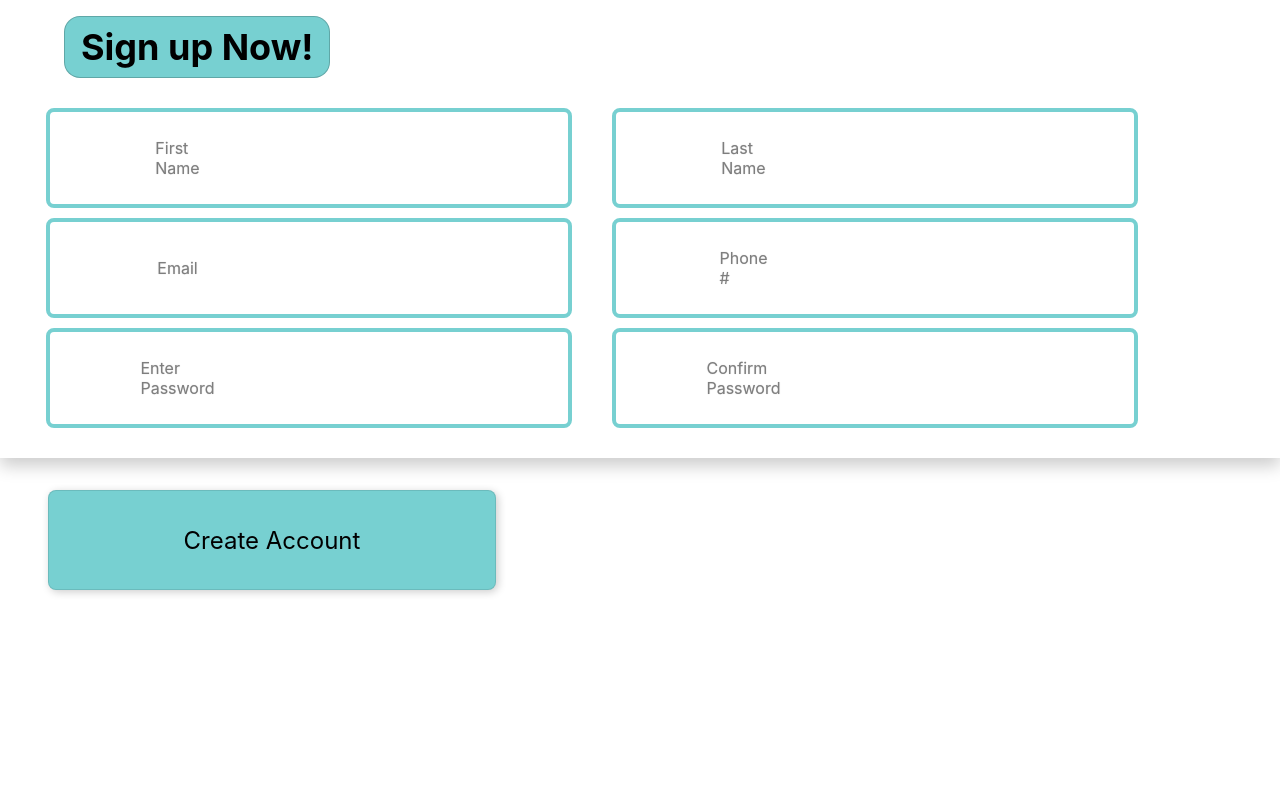
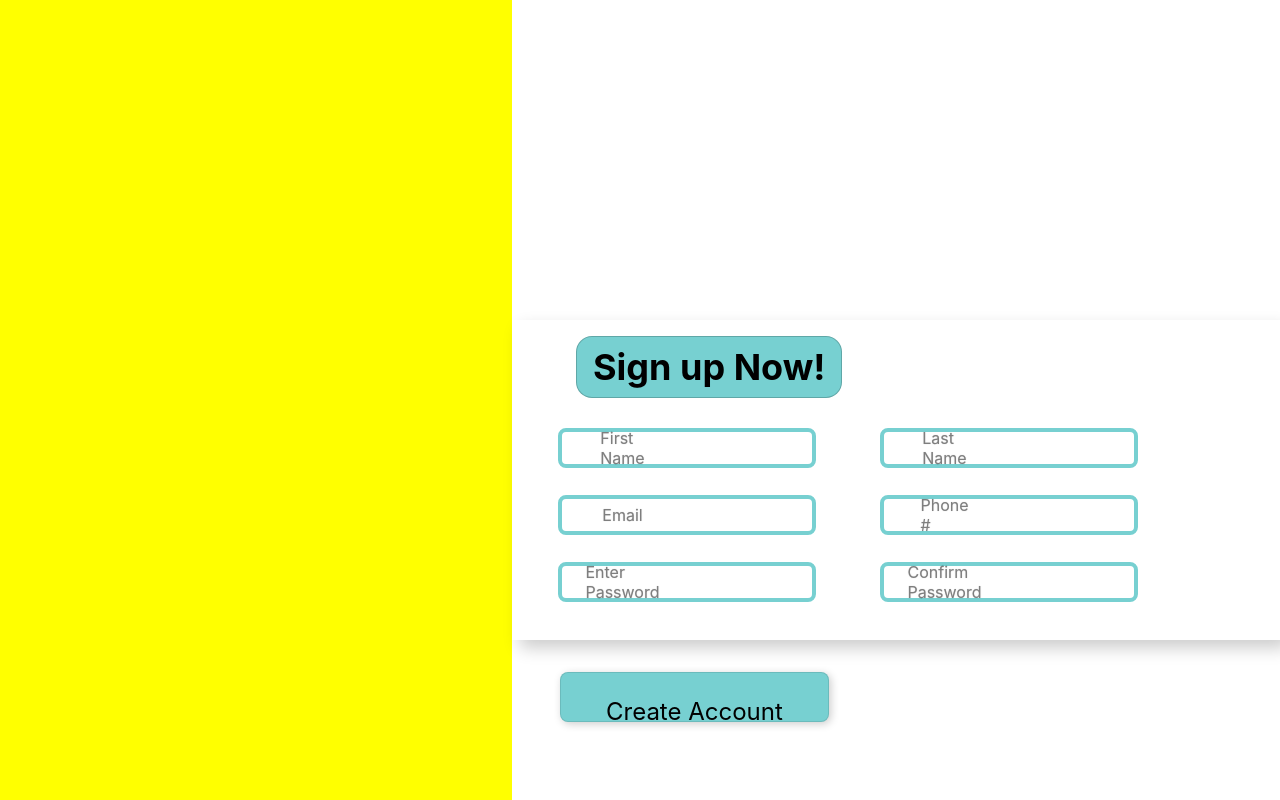
Before and after one commit to EnzoDFer/sign-up-form, a React (Create React App) app in the folder sign-up-form/: page / in a window 1280 px wide. Built offline with nearby package versions, Linux system fonts and the light colour scheme.

Commit message:
Create page layout

```diff
--- a/sign-up-form/src/App.js
+++ b/sign-up-form/src/App.js
@@ -1,8 +1,16 @@
 import Form from './Components/Form';
+import { BannerWrapper,Main,ContentWrapper,Content } from './App.styles';
 
 function App() {
   return (
-    <Form/>
+    <Main>
+      <BannerWrapper/>
+      <ContentWrapper>
+        <Content></Content>
+        <Form/>
+        <Content></Content>
+      </ContentWrapper>
+    </Main>
   );
 }
 
--- /dev/null
+++ b/sign-up-form/src/App.styles.js
@@ -0,0 +1,27 @@
+import styled, {css} from "styled-components";
+
+export const Main = styled.div`
+  display: grid;
+  grid-template-columns: 0.4fr 0.6fr;
+  height: 100%;
+  @media (max-width: 768px) {
+    display: grid;
+    grid-template-rows: repeat(auto-fit, 1fr);
+    grid-template-columns: none;
+  }
+`;
+
+export const BannerWrapper = styled.div`
+  background: yellow;
+  height: 100%;
+`;
+
+export const ContentWrapper = styled.div`
+  display: grid;
+  grid-template-rows: 0.4fr 0.4fr 0.2fr;
+  grid-template-columns: none;
+`;
+
+export const Content = styled.div`
+  background: rgb(#333);
+`;
--- a/sign-up-form/src/Components/Form.js
+++ b/sign-up-form/src/Components/Form.js
@@ -12,7 +12,7 @@ const Form = ({...props}) => {
         <Form.PasswordInput id='password' label='Enter Password'/>
         <Form.PasswordInput id='confirmPassword' label='Confirm Password'/>
       </Fieldset>
-      <SubmitButton type="submit" value="Create Account" />
+      <SubmitButton type="submit" value='Create Account'/>
     </StyledForm>
   );
 }
--- a/sign-up-form/src/Components/Form.styles.js
+++ b/sign-up-form/src/Components/Form.styles.js
@@ -46,7 +46,10 @@ export const Input = styled.input`
   all: unset;
   box-sizing: border-box;
   padding-left: 25%;
-  height: 100px;
+  height: 2.5rem;
+  @media (min-width: 2000px) {
+    height: 5rem;
+  }
   width: 100%;
   position: absolute;
   z-index: 2;
@@ -64,6 +67,7 @@ export const SubmitButton = styled(Input)`
   background: ${theme.color};
   text-align: center;
   width: 35%;
+  height:15%;
   top: calc(100% + 2rem);
   font-size: ${font.xlarge};
   padding: ${font.xlarge};
@@ -75,7 +79,6 @@ export const SubmitButton = styled(Input)`
 
 
 export const Label = styled.label`
-  box-sizing: border-box;
   opacity: 0.5;
   transition: left 0.25s ease-out;
   max-width: min-content;
@@ -87,11 +90,13 @@ export const InputWrapper = styled.div`
   box-sizing: border-box;
   border-radius: 8px;
   position: relative;
-  height: 100px;
+  height: 2.5rem;
+  @media (min-width: 2000px) {
+    height: 5rem;
+  }
 `;
 
 export const LabelHolder = styled.div`
-  box-sizing: border-box;
   background: transparent;
   height: 100%;
   width: 50%;
@@ -99,7 +104,7 @@ export const LabelHolder = styled.div`
   display: flex;
   align-items: center;
   justify-content: center;
-  border-radius: 8px;
+  border-radius: 8px 0 0 8px;
   opacity: 1;
   transition: all 0.25s ease-in;
   ${Input}:focus + &&,
@@ -109,24 +114,28 @@ export const LabelHolder = styled.div`
 `;
 
 export const Fieldset = styled.fieldset`
+  box-sizing: border-box;
   all: unset;
   padding: ${font.small};
   display: grid;
   grid-auto-columns: 1fr;
   grid-template-columns: repeat(2, 1fr);
   grid-template-rows: repeat(3, 1fr);
-  gap: 10px 40px;
-  @media (max-width: 768px) {
-    display: grid;
-    grid-template-rows: repeat(auto-fit, 1fr);
-    grid-template-columns: none;
+  gap: 0 4rem;
+  height: 70%;
+  @media (max-width: 1024px) {
+    display: flex;
+    flex-direction: column;
+    justify-direction: space-between;
+    gap: 1rem;
   }
 `;
 
 export const StyledForm = styled.form`
+  box-sizing: border-box;
   position: relative;
   padding: 0.4rem;
-  box-shadow: 0 0.5rem 1rem rgb(0,0,0,0.2);
+  box-shadow: 0.5rem 0.5rem 1rem rgb(0,0,0,0.2);
   @media (min-width: 1024px) {
     padding: 1rem 8rem 1rem 2rem;
   }
--- a/sign-up-form/src/index.css
+++ b/sign-up-form/src/index.css
@@ -17,3 +17,8 @@ code {
   margin: 0;
   padding: 0;
 }
+
+#root {
+  height: 100vh;
+  width: 100vw;
+}
```
